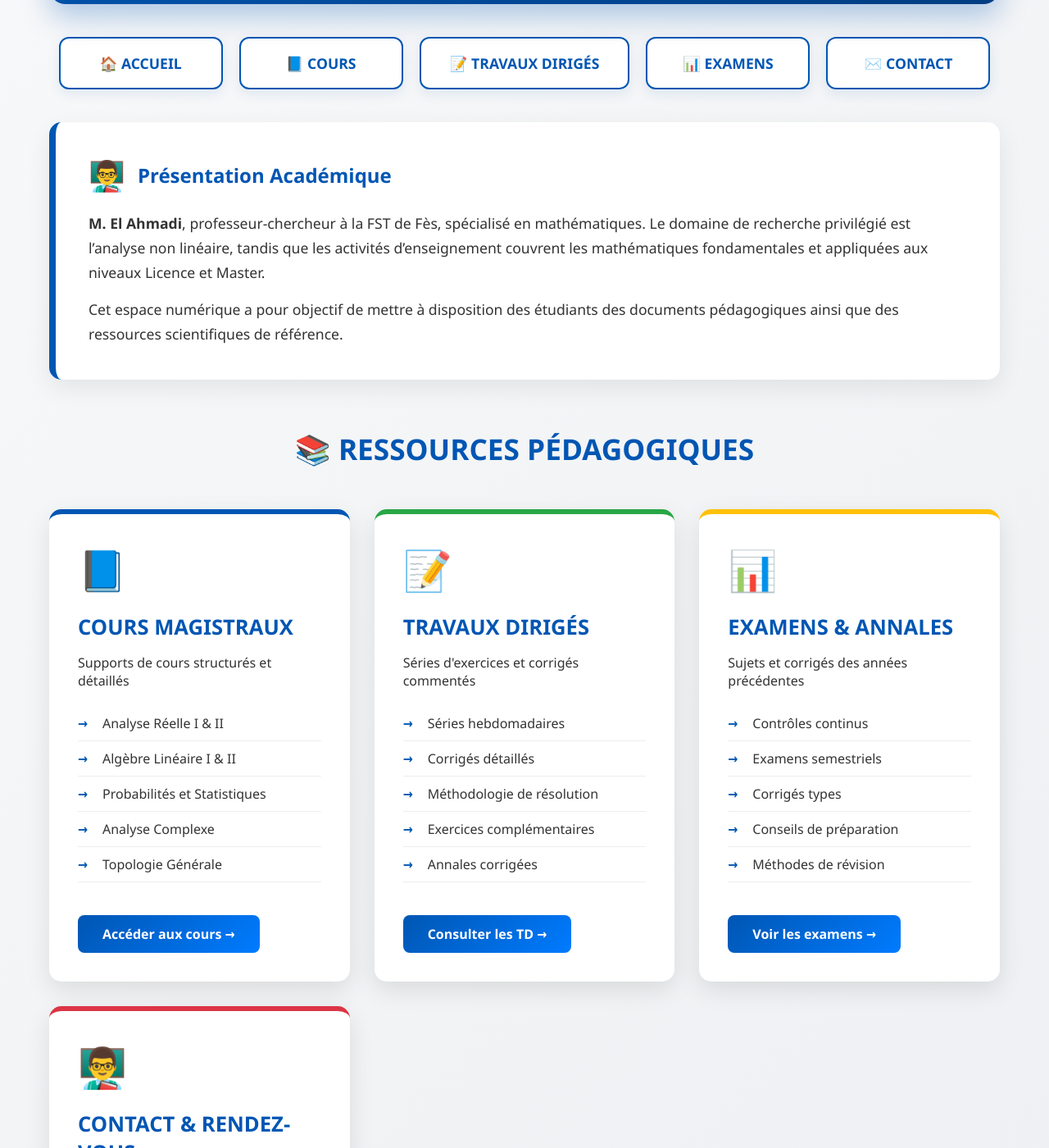
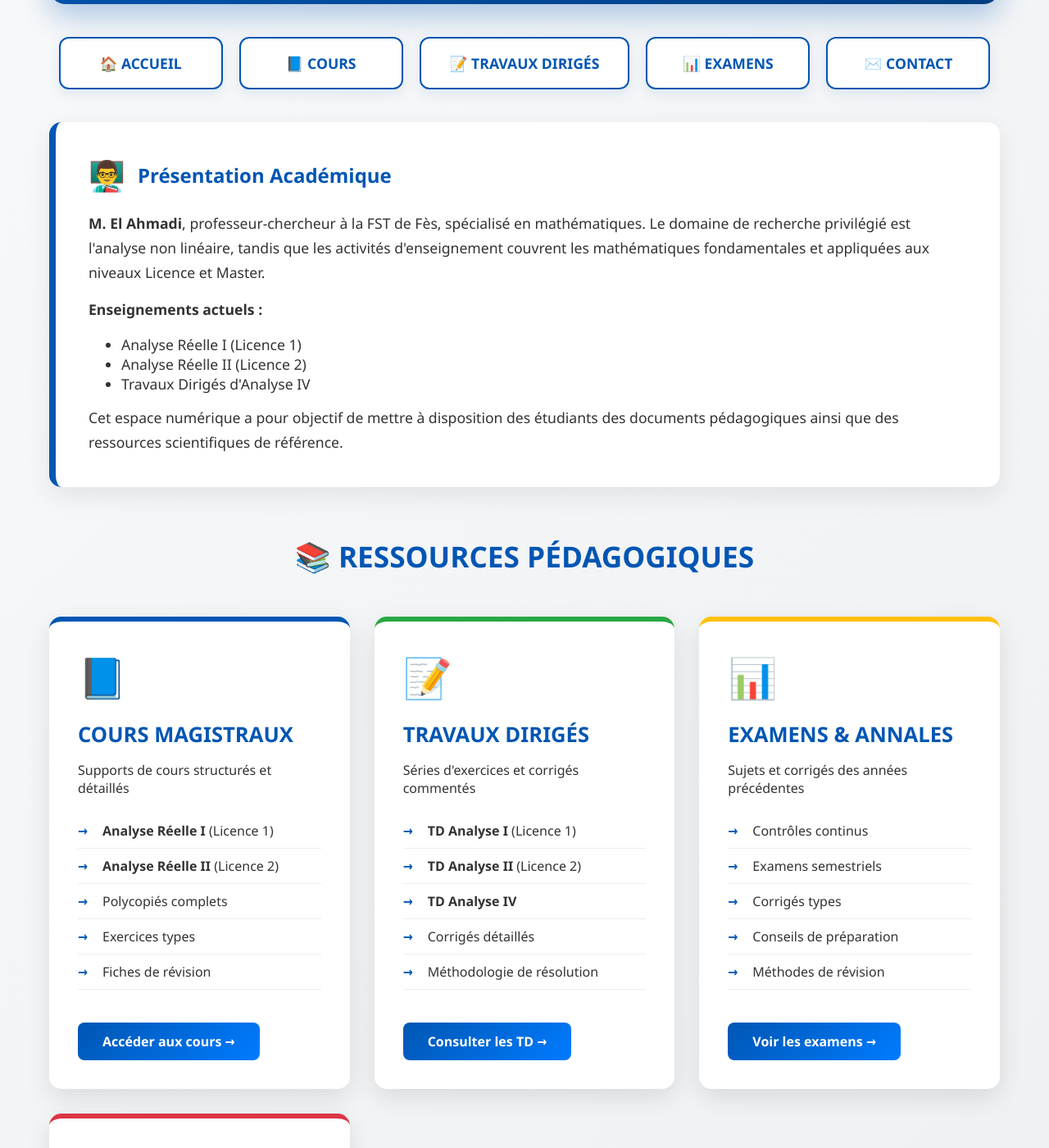
Before and after one commit to mahmoudmath/mahmoudmath.github.io, a Jekyll site: the page index.html, which Jekyll copies as it is, in a window 1280 px wide and 1400 px high, scrolled down 321 px. Shown: the whole window at 82% size. Built offline with Jekyll 4.4.1, drawn with Linux system fonts in a browser that asks for light colours; some of the changed text lies outside the part shown.

Commit message:
Update index.html

```diff
--- a/index.html
+++ b/index.html
@@ -347,7 +347,7 @@
             <div class="professor-name"> Mahmoud El Ahmadi</div>
             <div class="professor-title">Professeur de Mathématiques</div>
             <div class="institution">
-                <span class="university">Faculté des Sciences et Techniques de  Fès</span><br>
+                <span class="university">Faculté des Sciences et Techniques de Fès</span><br>
                 Université Sidi Mohamed Ben Abdellah (USMBA)
             </div>
         </header>
@@ -365,8 +365,16 @@
         <section class="presentation">
             <h2>Présentation Académique</h2>
             <p style="font-size: 1.1em; line-height: 1.7;">
-                <strong>M. El Ahmadi</strong>, professeur-chercheur à la FST de Fès, spécialisé en mathématiques. Le domaine de recherche privilégié est l’analyse non linéaire, tandis que les activités d’enseignement couvrent les mathématiques fondamentales et appliquées aux niveaux Licence et Master.
+                <strong>M. El Ahmadi</strong>, professeur-chercheur à la FST de Fès, spécialisé en mathématiques. Le domaine de recherche privilégié est l'analyse non linéaire, tandis que les activités d'enseignement couvrent les mathématiques fondamentales et appliquées aux niveaux Licence et Master.
             </p>
+            <p style="margin-top: 15px; font-size: 1.1em; line-height: 1.7;">
+                <strong>Enseignements actuels :</strong>
+            </p>
+            <ul style="margin: 15px 0 0 40px; font-size: 1.1em;">
+                <li>Analyse Réelle I (Licence 1)</li>
+                <li>Analyse Réelle II (Licence 2)</li>
+                <li>Travaux Dirigés d'Analyse IV</li>
+            </ul>
             <p style="margin-top: 15px; font-size: 1.1em; line-height: 1.7;">
                 Cet espace numérique a pour objectif de mettre à disposition des étudiants des documents pédagogiques ainsi que des ressources scientifiques de référence.
             </p>
@@ -384,11 +392,11 @@
                 <h3>COURS MAGISTRAUX</h3>
                 <p>Supports de cours structurés et détaillés</p>
                 <ul class="resource-list">
-                    <li>Analyse Réelle I & II</li>
-                    <li>Algèbre Linéaire I & II</li>
-                    <li>Probabilités et Statistiques</li>
-                    <li>Analyse Complexe</li>
-                    <li>Topologie Générale</li>
+                    <li><strong>Analyse Réelle I</strong> (Licence 1)</li>
+                    <li><strong>Analyse Réelle II</strong> (Licence 2)</li>
+                    <li>Polycopiés complets</li>
+                    <li>Exercices types</li>
+                    <li>Fiches de révision</li>
                 </ul>
                 <a href="/cours/" class="btn-resource">Accéder aux cours →</a>
             </div>
@@ -399,11 +407,11 @@
                 <h3>TRAVAUX DIRIGÉS</h3>
                 <p>Séries d'exercices et corrigés commentés</p>
                 <ul class="resource-list">
-                    <li>Séries hebdomadaires</li>
+                    <li><strong>TD Analyse I</strong> (Licence 1)</li>
+                    <li><strong>TD Analyse II</strong> (Licence 2)</li>
+                    <li><strong>TD Analyse IV</strong></li>
                     <li>Corrigés détaillés</li>
                     <li>Méthodologie de résolution</li>
-                    <li>Exercices complémentaires</li>
-                    <li>Annales corrigées</li>
                 </ul>
                 <a href="/td/" class="btn-resource">Consulter les TD →</a>
             </div>
@@ -441,32 +449,38 @@
 
         <!-- MODULES ENSEIGNÉS -->
         <section class="modules-section">
-            <h2>🎯 MODULES D'ENSEIGNEMENT</h2>
+            <h2>🎯 MODULES ENSEIGNÉS</h2>
             <div class="modules-grid">
                 <div class="module-block l1">
                     <h3>📘 LICENCE 1</h3>
                     <ul class="resource-list">
-                        <li><strong>MATH 101</strong> - Analyse Réelle I (6cr)</li>
-                        <li><strong>MATH 102</strong> - Algèbre Linéaire I (6cr)</li>
-                        <li><strong>MATH 103</strong> - Méthodes Mathématiques (3cr)</li>
+                        <li><strong>MATH 101</strong> - Analyse Réelle I (6 crédits)</li>
+                        <li><em>Responsable du module</em></li>
+                        <li>• Cours magistraux</li>
+                        <li>• Travaux dirigés</li>
+                        <li>• Évaluation des étudiants</li>
                     </ul>
                 </div>
 
                 <div class="module-block l2">
                     <h3>📗 LICENCE 2</h3>
                     <ul class="resource-list">
-                        <li><strong>MATH 201</strong> - Analyse Réelle II (6cr)</li>
-                        <li><strong>MATH 202</strong> - Algèbre Linéaire II (6cr)</li>
-                        <li><strong>MATH 203</strong> - Probabilités Élémentaires (3cr)</li>
+                        <li><strong>MATH 201</strong> - Analyse Réelle II (6 crédits)</li>
+                        <li><em>Responsable du module</em></li>
+                        <li>• Cours magistraux</li>
+                        <li>• Travaux dirigés</li>
+                        <li>• Examens semestriels</li>
                     </ul>
                 </div>
 
                 <div class="module-block l3">
-                    <h3>📙 LICENCE 3</h3>
+                    <h3>📙 TRAVAUX DIRIGÉS</h3>
                     <ul class="resource-list">
-                        <li><strong>MATH 301</strong> - Analyse Complexe (6cr)</li>
-                        <li><strong>MATH 302</strong> - Topologie (6cr)</li>
-                        <li><strong>MATH 303</strong> - Statistiques Inférentielles (6cr)</li>
+                        <li><strong>Analyse IV - TD</strong></li>
+                        <li><em>Enseignant chargé des TD</em></li>
+                        <li>• Séries d'exercices</li>
+                        <li>• Corrections détaillées</li>
+                        <li>• Suivi des étudiants</li>
                     </ul>
                 </div>
             </div>
```
